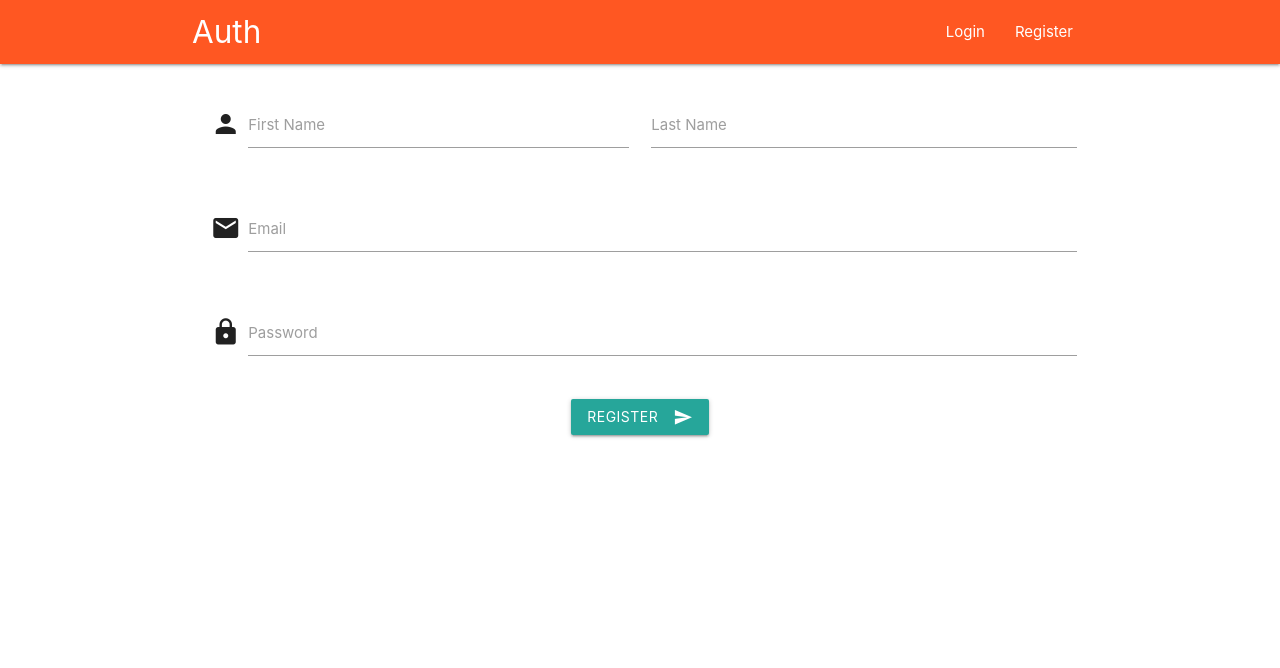
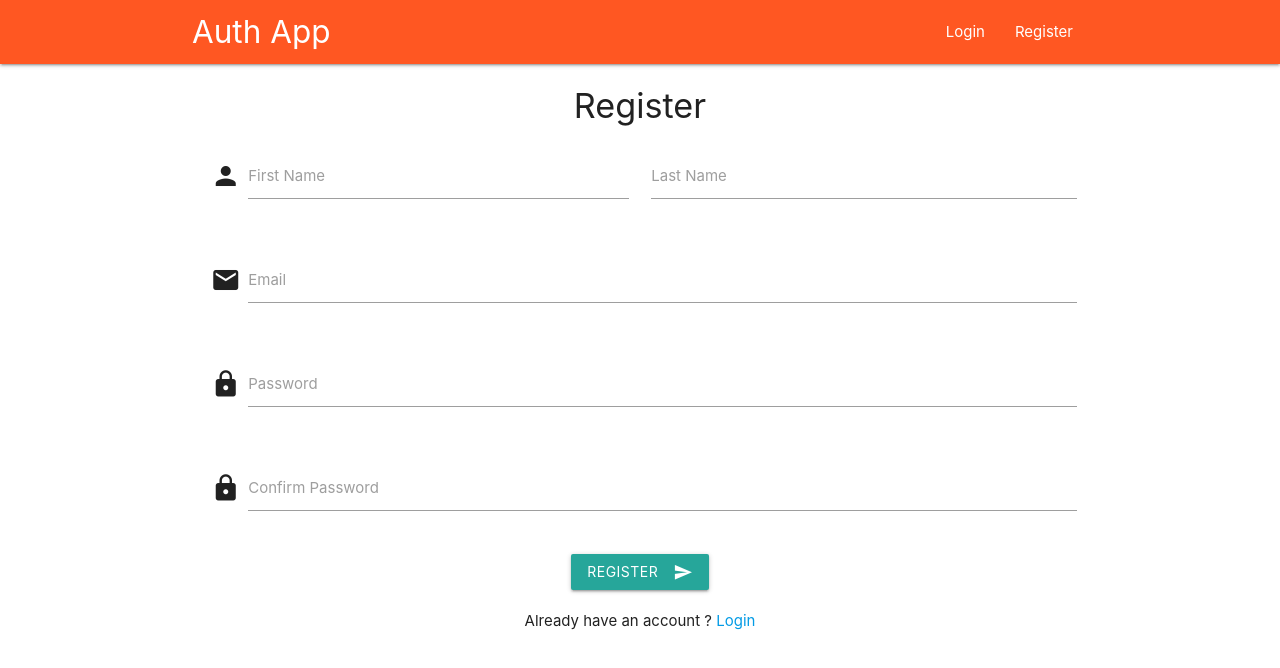
Before and after one commit to erdemozk/SafeAuth, a React (Create React App) app in the folder frontend/: page /register in a window 1280 px wide. Shown: the top 668 px of the page. Built offline with nearby package versions, Linux system fonts and the light colour scheme.

Commit message:
redirect also confirm pass

```diff
--- a/frontend/src/components/auth/Login.js
+++ b/frontend/src/components/auth/Login.js
@@ -1,4 +1,5 @@
 import React, { useContext, useState } from "react"
+import { Link } from "react-router-dom"
 import { AuthContext } from "../../context/AuthContext"
 
 const Login = () => {
@@ -14,7 +15,7 @@ const Login = () => {
 
   return (
     <div>
-      <br />
+      <h4 className="center">Login</h4>
       <div className="row">
         <form className="col s12 center" onSubmit={loginForm}>
           <div className="row">
@@ -50,6 +51,9 @@ const Login = () => {
           </button>
         </form>
       </div>
+      <div className="center">
+        Don't have an account ? <Link to="/register">Register</Link>
+      </div>
     </div>
   )
 }
--- a/frontend/src/components/auth/Register.js
+++ b/frontend/src/components/auth/Register.js
@@ -1,16 +1,26 @@
 import React, { useContext, useState } from "react"
+import { Link } from "react-router-dom"
 import { AuthContext } from "../../context/AuthContext"
+import { AlertContext } from "../../context/AlertContext"
 
 const Register = () => {
   const [firstName, setFirstName] = useState("")
   const [lastName, setLastName] = useState("")
   const [email, setEmail] = useState("")
   const [password, setPassword] = useState("")
+  const [passwordConfirm, setPasswordConfirm] = useState("")
 
   const { registerUser } = useContext(AuthContext)
+  const { addAlert } = useContext(AlertContext)
 
   const registerForm = (e) => {
     e.preventDefault()
+    if (password !== passwordConfirm)
+      return addAlert(
+        "Passwords didn't match, please check your password",
+        "danger"
+      )
+
     const user = {
       email,
       password,
@@ -21,7 +31,7 @@ const Register = () => {
 
   return (
     <div>
-      <br />
+      <h4 className="center">Register</h4>
       <div className="row">
         <form className="col s12 center" onSubmit={registerForm}>
           <div className="row">
@@ -76,10 +86,27 @@ const Register = () => {
             </div>
           </div>
 
+          <div className="row">
+            <div className="input-field col s12">
+              <i className="material-icons prefix">lock</i>
+              <input
+                id="passwordConfirm"
+                type="password"
+                className="validate"
+                value={passwordConfirm}
+                onChange={(e) => setPasswordConfirm(e.target.value)}
+              />
+              <label htmlFor="passwordConfirm">Confirm Password</label>
+            </div>
+          </div>
+
           <button className="waves-effect waves-light btn">
             <i className="material-icons right">send</i>Register
           </button>
         </form>
+      </div>
+      <div className="center">
+        Already have an account ? <Link to="/login">Login</Link>
       </div>
     </div>
   )
--- a/frontend/src/components/layout/Navbar.js
+++ b/frontend/src/components/layout/Navbar.js
@@ -19,7 +19,7 @@ const Navbar = ({ user }) => {
       <nav className="deep-orange">
         <div className="nav-wrapper container">
           <Link to="/" className="brand-logo">
-            Auth
+            Auth App
           </Link>
           <ul id="nav-mobile" className="right hide-on-med-and-down">
             {user ? <UserLinks /> : <GuestLinks />}
```
